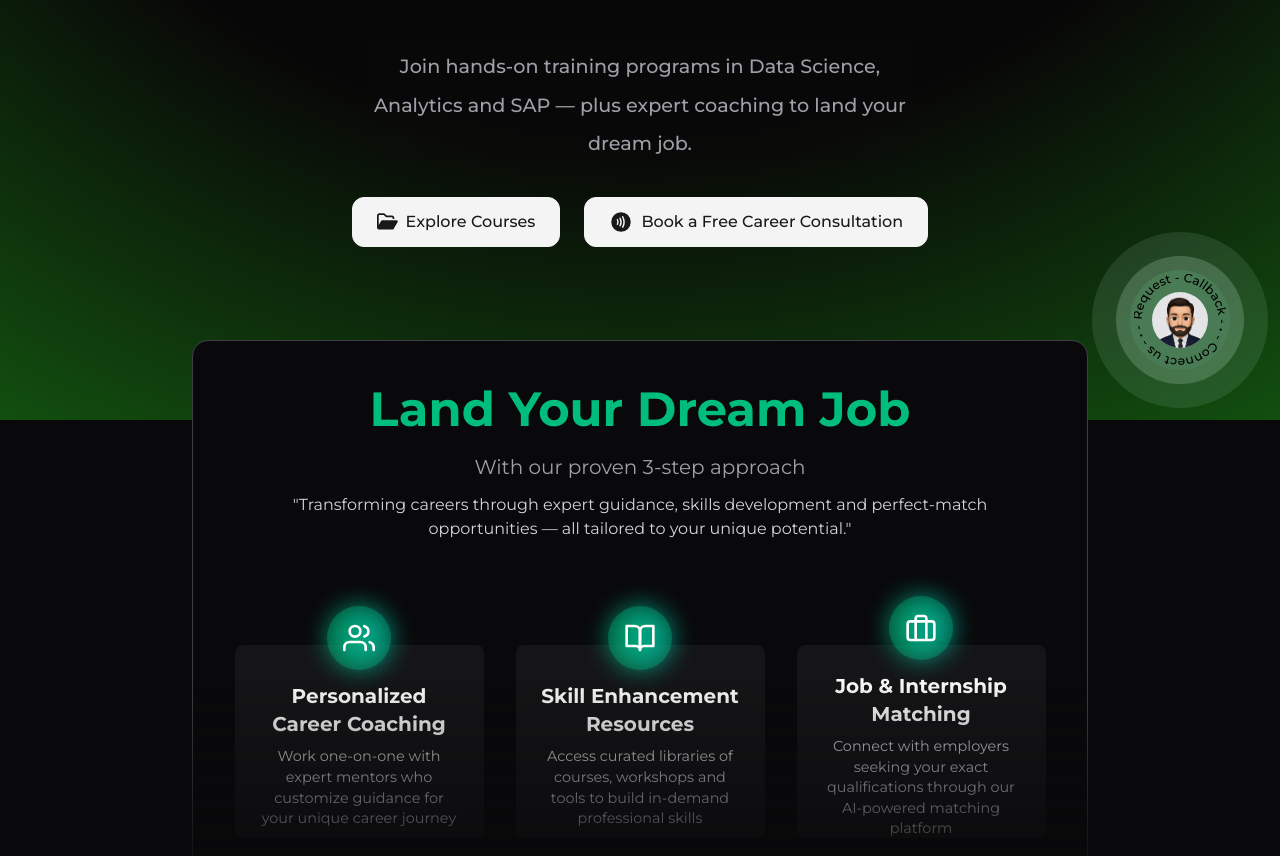
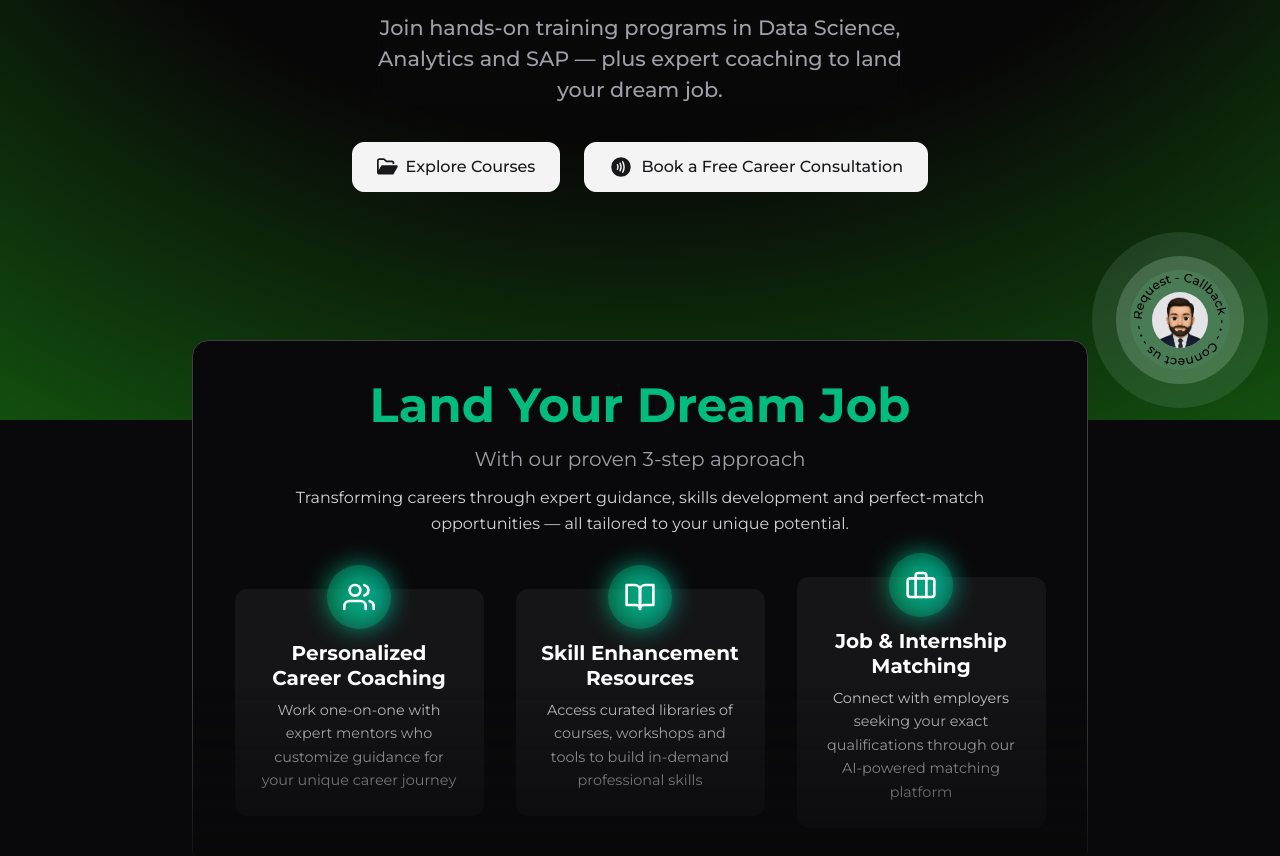
Before and after one commit to shra1w/techtoniclab, a Next.js app: page / in a window 1280 px wide. Shown: the part 380-1236 px from the top of the page. Built offline with nearby package versions, Linux system fonts and the light colour scheme.

Commit message:
New ui chnages

```diff
--- a/src/app/Components/HeroSectionBg.js
+++ b/src/app/Components/HeroSectionBg.js
@@ -23,12 +23,12 @@ export default function RadialGradientSection(){
      },[])
 
     return(
-        <div className=" w-full h-full relative ">
+        <div className=" w-full h-[140vh] md:h-screen relative ">
          <motion.section
         style={{
             backgroundImage:backgrounRadial
         }}
-         className=" w-full h-full py-20  ">
+         className=" w-full h-screen  py-20  ">
 
 <HeroSectionContent currentColor={currentColor}/>
 
--- a/src/app/Components/HeroSectionContent.js
+++ b/src/app/Components/HeroSectionContent.js
@@ -11,7 +11,7 @@ export default function HeroSectionContent({
     const textColor = useMotionTemplate`${currentColor}`
 
     return(
-        <div className="absolute left-0 top-0 z-10 w-full h-full flex flex-col items-center justify-center gap-4 md:gap-5 lg:gap-6">
+        <div className="absolute left-0 top-0 z-10 w-full h-full flex flex-col items-center pt-[25%] md:pt-[10%] gap-4 md:gap-5 lg:gap-6">
             {/* Desktop/Tablet version - Optimized text sizes */}
             <div className="text-[1.6rem] sm:text-[2.2rem] md:text-[3rem] lg:text-[3.5rem] xl:text-[4.2rem] w-[90%] font-semibold leading-[2rem] sm:leading-[2.5rem] md:leading-[3.2rem] lg:leading-[4rem] xl:leading-[4.5rem] text-center text-zinc-100 hidden sm:flex flex-col gap-1">
                 <div className="overflow-hidden">
--- a/src/app/Components/TestimonialSection.js
+++ b/src/app/Components/TestimonialSection.js
@@ -3,10 +3,9 @@ import React, { useState, useEffect } from 'react';
 import { motion, AnimatePresence } from 'framer-motion';
 import { FaUserTie } from "react-icons/fa";
 
-// Make sure all testimonials have the correct ID that matches their index + 1
 const testimonials = [
   {
-    id: 1, // First testimonial (index 0)
+    id: 1,
     content: "Thanks to Techtonic Lab's expert training and strong industry connections, I got placed at InfoKrafts in no time!",
     rating: 5,
     name: "Pranal Rewatkar",
@@ -15,7 +14,7 @@ const testimonials = [
     image: "/api/placeholder/40/40"
   },
   {
-    id: 2, // Second testimonial (index 1)
+    id: 2,
     content: "Techtonic Lab has helped me restart my career after a long career gap.",
     rating: 5,
     name: "Chinmay Pande",
@@ -24,7 +23,7 @@ const testimonials = [
     image: "/api/placeholder/40/40"
   },
   {
-    id: 3, // Third testimonial (index 2)
+    id: 3,
     content: "I am very much thankfull to techtonic lab for helping me to get into real quick with non IT background.",
     rating: 5,
     name: "Avinash Bawane",
@@ -33,10 +32,10 @@ const testimonials = [
     image: "/api/placeholder/40/40"
   },
   {
-    id: 4, // Fourth testimonial (index 3)
+    id: 4,
     content: "I was a Home Maker and from Non-IT Education background. Techtonic Lab helped me get start my journey in IT in Nagpur. The technical training and corporate grooming is planned in such way that it will make you Hero from Zero.",
     rating: 5,
-    name: "Rupali Tekade", // Fixed the extra space in the name
+    name: "Rupali Tekade",
     company: "GIF Technologies",
     package: "",
     image: "/api/placeholder/40/40"
@@ -44,20 +43,15 @@ const testimonials = [
 ];
 
 const TestimonialCarousel = () => {
-  // Start with the first testimonial (index 0)
   const [currentIndex, setCurrentIndex] = useState(0);
 
-  // Add this function to manually navigate between testimonials
   const goToTestimonial = (index) => {
     setCurrentIndex(index);
   };
 
   useEffect(() => {
-    // Auto-advance the carousel every 5 seconds
-    // Explicitly log each transition to ensure all testimonials are shown
     const interval = setInterval(() => {
       setCurrentIndex((prevIndex) => {
-        // Simple modulo operation to cycle through all testimonials
         const nextIndex = (prevIndex + 1) % testimonials.length;
         console.log(`Moving from testimonial ${prevIndex+1} to ${nextIndex+1}`);
         return nextIndex;
@@ -70,18 +64,29 @@ const TestimonialCarousel = () => {
   const currentTestimonial = testimonials[currentIndex];
 
   return (
-    <div className="flex flex-col items-center justify-center min-h-screen bg-zinc-950 px-4 py-16">
-        <h1 className='uppercase font-medium mb-3 text-white'>Testimonials</h1>
-        <div className='w-[90%] text-[2rem] md:text-[5rem] md:w-[60%] font-semibold text-center leading-[3rem] md:leading-[5rem] mb-[10vh] text-white'>Real Stories. Real Impact. Zero Hype.</div>
-      <div className="max-w-2xl w-full mx-auto">
-        {/* Rating Display */}
-        <div className="flex flex-col items-center mb-8">
-          <div className="text-2xl font-bold text-white mb-1">{currentTestimonial.rating.toFixed(1)}</div>
-          <div className="flex">
+    <div className="flex flex-col items-center justify-center min-h-screen bg-zinc-950 px-4 sm:px-6 lg:px-8 py-8 sm:py-12 lg:py-16">
+      {/* Header Section - Responsive */}
+      <h1 className='uppercase font-medium mb-2 sm:mb-3 text-white text-xs sm:text-sm tracking-wider'>
+        Testimonials
+      </h1>
+
+      {/* Title - Fully Responsive with proper line heights */}
+      <div className='w-full sm:w-[90%] md:w-[80%] lg:w-[60%] text-2xl sm:text-3xl md:text-4xl lg:text-5xl xl:text-6xl font-semibold text-center leading-tight sm:leading-tight md:leading-tight lg:leading-tight mb-8 sm:mb-12 md:mb-16 lg:mb-20 text-white px-2'>
+        Real Stories. Real Impact. Zero Hype.
+      </div>
+
+      {/* Main Carousel Container */}
+      <div className="max-w-4xl w-full mx-auto">
+        {/* Rating Display - Responsive spacing */}
+        <div className="flex flex-col items-center mb-6 sm:mb-8">
+          <div className="text-xl sm:text-2xl font-bold text-white mb-1">
+            {currentTestimonial.rating.toFixed(1)}
+          </div>
+          <div className="flex gap-0.5 sm:gap-1">
             {[...Array(5)].map((_, i) => (
               <svg
                 key={i}
-                className="w-5 h-5 text-yellow-400"
+                className="w-4 h-4 sm:w-5 sm:h-5 text-yellow-400"
                 fill="currentColor"
                 viewBox="0 0 20 20"
               >
@@ -89,11 +94,13 @@ const TestimonialCarousel = () => {
               </svg>
             ))}
           </div>
-          <div className="text-xs text-gray-400 mt-1">Student Success Stories</div>
+          <div className="text-[10px] sm:text-xs text-gray-400 mt-1">
+            Student Success Stories
+          </div>
         </div>
 
-        {/* Testimonial Content */}
-        <div className="relative h-64 w-full">
+        {/* Testimonial Content - Dynamic height based on content */}
+        <div className="relative min-h-[280px] sm:min-h-[240px] md:min-h-[220px] w-full mb-6 sm:mb-8">
           <AnimatePresence mode="wait">
             <motion.div
               key={currentTestimonial.id}
@@ -101,29 +108,42 @@ const TestimonialCarousel = () => {
               animate={{ opacity: 1, y: 0 }}
               exit={{ opacity: 0, y: -20 }}
               transition={{ duration: 0.5 }}
-              className="absolute w-full h-full"
+              className="absolute w-full"
             >
-              <div className="bg-emerald-500/30 bg-opacity-10 border border-emerald-700 border-opacity-20 rounded-lg p-8 text-center relative overflow-hidden">
-                <h1 className='text-[1.4rem] font-semibold mb-3 text-emerald-400'>
-                  {`Placed at ${currentTestimonial.company} ${currentTestimonial.package ? `• ${currentTestimonial.package}` : ''}`}
+              <div className="bg-emerald-500/30 bg-opacity-10 border border-emerald-700 border-opacity-20 rounded-lg p-4 sm:p-6 md:p-8 text-center relative overflow-hidden">
+                {/* Company and Package - Responsive text */}
+                <h1 className='text-base sm:text-lg md:text-xl lg:text-2xl font-semibold mb-3 sm:mb-4 text-emerald-400 leading-snug px-2'>
+                  {`Placed at ${currentTestimonial.company}${currentTestimonial.package ? ` • ${currentTestimonial.package}` : ''}`}
                 </h1>
-                <p className="text-white text-lg mb-4">&quot;{currentTestimonial.content}&quot;</p>
-                <div className="text-emerald-300 text-sm font-medium">— {currentTestimonial.name}</div>
+
+                {/* Testimonial Content - Responsive text */}
+                <p className="text-white text-sm sm:text-base md:text-lg leading-relaxed mb-3 sm:mb-4 px-2">
+                  &quot;{currentTestimonial.content}&quot;
+                </p>
+
+                {/* Author Name - Responsive text */}
+                <div className="text-emerald-300 text-xs sm:text-sm font-medium">
+                  — {currentTestimonial.name}
+                </div>
               </div>
             </motion.div>
           </AnimatePresence>
         </div>
 
-        {/* Profile Section */}
-        <div className="flex flex-col items-center mt-10">
-          {/* Profile Images Row */}
-          <div className="flex rounded-full items-center justify-center mb-4">
+        {/* Profile Section - Responsive sizing */}
+        <div className="flex flex-col items-center mt-6 sm:mt-8 md:mt-10">
+          {/* Profile Images Row - Responsive icon sizes */}
+          <div className="flex rounded-full items-center justify-center mb-3 sm:mb-4 gap-1 sm:gap-2">
             {testimonials.map((testimonial, index) => {
               const isActive = index === currentIndex;
               return (
-                <div
+                <button
                   key={testimonial.id}
-                  className={`relative mx-1  w-10 h-10 rounded-full grid place-items-center  bg-zinc-100 ${index === currentIndex ? 'z-10' : 'opacity-60 scale-75'}`}
+                  onClick={() => goToTestimonial(index)}
+                  className={`relative w-8 h-8 sm:w-10 sm:h-10 rounded-full grid place-items-center bg-zinc-100 transition-all duration-300 ${
+                    isActive ? 'z-10 scale-100' : 'opacity-60 scale-75'
+                  } hover:opacity-100 focus:outline-none focus:ring-2 focus:ring-emerald-400`}
+                  aria-label={`View testimonial from ${testimonial.name}`}
                 >
                   <motion.div
                     animate={{
@@ -133,44 +153,42 @@ const TestimonialCarousel = () => {
                     }}
                     transition={{ duration: 0.3 }}
                   >
-                   <FaUserTie className=' text-[1.4rem] text-zinc-950'/>
+                    <FaUserTie className='text-base sm:text-xl md:text-2xl text-zinc-950'/>
                     {isActive && (
                       <motion.div
                         layoutId="activeIndicator"
-                        className="absolute -bottom-1 left-1/2 transform -translate-x-1/2 w-2 h-2 bg-emerald-400 rounded-full"
+                        className="absolute -bottom-1 left-1/2 transform -translate-x-1/2 w-1.5 h-1.5 sm:w-2 sm:h-2 bg-emerald-400 rounded-full"
                       />
                     )}
                   </motion.div>
-                </div>
+                </button>
               );
             })}
           </div>
 
-          {/* Current User Name */}
+          {/* Current User Name - Responsive text */}
           <motion.div
             key={`name-${currentTestimonial.id}`}
             initial={{ opacity: 0 }}
             animate={{ opacity: 1 }}
             exit={{ opacity: 0 }}
             transition={{ duration: 0.3 }}
-            className="text-white font-medium"
+            className="text-white font-medium text-sm sm:text-base text-center px-4"
           >
             {currentTestimonial.name}
           </motion.div>
         </div>
 
-        {/* Indicator Dots - clickable for manual navigation */}
-        <div className="flex justify-center mt-3">
+        {/* Indicator Dots - Responsive sizing and spacing */}
+        <div className="flex justify-center mt-4 sm:mt-5 gap-1.5 sm:gap-2">
           {testimonials.map((_, index) => (
-            <motion.div
+            <button
               key={index}
-              className={`w-2 h-2 mx-1 rounded-full ${currentIndex === index ? 'bg-emerald-400' : 'bg-gray-600'} cursor-pointer`}
-              animate={{
-                scale: currentIndex === index ? 1.2 : 1,
-                backgroundColor: currentIndex === index ? '#34D399' : '#4B5563'
-              }}
-              transition={{ duration: 0.3 }}
-              onClick={() => goToTestimonial(index)} // Enable clicking dots to navigate
+              onClick={() => goToTestimonial(index)}
+              className={`w-1.5 h-1.5 sm:w-2 sm:h-2 rounded-full transition-all duration-300 ${
+                currentIndex === index ? 'bg-emerald-400 scale-125' : 'bg-gray-600 hover:bg-gray-500'
+              } focus:outline-none focus:ring-2 focus:ring-emerald-400 focus:ring-offset-2 focus:ring-offset-zinc-950`}
+              aria-label={`Go to testimonial ${index + 1}`}
             />
           ))}
         </div>
--- a/src/app/Components/TextGenratingEffect.js
+++ b/src/app/Components/TextGenratingEffect.js
@@ -28,7 +28,7 @@ export const TextGenerateEffect = ({
           return (
             <motion.span
               key={word + idx}
-              className=" opacity-0 text-[1.2rem] leading-2"
+              className=" opacity-0 leading-2"
               style={{
                 filter: filter ? "blur(10px)" : "none",
               }}>
@@ -44,7 +44,7 @@ export const TextGenerateEffect = ({
     <div className={cn("font-medium text-zinc-400 md:w-[60%] text-center w-[95%] ", className)}>
       <div className="mt-4">
         <div
-          className=" text-[0.9rem] sm:text-[1.1rem] md:text-[1.3rem] backdrop-blur-sm bg-zinc-900/10 xl:text-[1.6rem]  ">
+          className=" text-[0.9rem] sm:text-[1rem] md:text-[1.2rem] backdrop-blur-sm bg-zinc-900/10 xl:text-[1.3rem]  ">
           {renderWords()}
         </div>
       </div>
--- a/src/app/Components/ThreeStepsSection.js
+++ b/src/app/Components/ThreeStepsSection.js
@@ -5,7 +5,7 @@ import { motion, useAnimation, useInView } from 'framer-motion';
 export default function ThreeStepSection() {
   const controls = useAnimation();
   const containerRef = React.useRef(null);
-  const inView = useInView(containerRef, { amount: 0.4 }); // Trigger when 40% in view
+  const inView = useInView(containerRef, { amount: 0.3 }); // Better for mobile
 
   useEffect(() => {
     if (inView) {
@@ -19,10 +19,10 @@ export default function ThreeStepSection() {
     visible: {
       scaleX: 1,
       transition: {
-        duration: 0.9,
+        duration: 0.7,
         ease: "easeInOut",
         when: "beforeChildren",
-        staggerChildren: 0.3
+        staggerChildren: 0.15
       }
     }
   };
@@ -34,28 +34,26 @@ export default function ThreeStepSection() {
       opacity: 1,
       y: 0,
       transition: {
-        duration: 0.5,
+        duration: 0.4,
         ease: "easeOut"
       }
     }
   };
 
-  // Card animation with scale overshoot
+  // Card animation with spring
   const cardVariants = {
     hidden: { scale: 0, opacity: 0 },
     visible: {
       scale: 1,
       opacity: 1,
-      y: 0,
-      // transition: {
-      //   type: "spring",
-      //   stiffness: 300,
-      //   damping: 15,
-      //   mass: 1.2,       // Increased from 1
-      //   duration: 0.8
-      // }
+      transition: {
+        type: "spring",
+        stiffness: 280,
+        damping: 20,
+        mass: 0.8,
+        duration: 0.6
+      }
     },
-
   };
 
   // Step data with titles and descriptions
@@ -65,7 +63,7 @@ export default function ThreeStepSection() {
       title: "Personalized Career Coaching",
       description: "Work one-on-one with expert mentors who customize guidance for your unique career journey",
       icon: (
-        <svg className="w-8 h-8" xmlns="http://www.w3.org/2000/svg" viewBox="0 0 24 24" fill="none" stroke="currentColor" strokeWidth="2" strokeLinecap="round" strokeLinejoin="round">
+        <svg className="w-6 h-6 sm:w-7 sm:h-7 md:w-8 md:h-8" xmlns="http://www.w3.org/2000/svg" viewBox="0 0 24 24" fill="none" stroke="currentColor" strokeWidth="2" strokeLinecap="round" strokeLinejoin="round">
           <path d="M17 21v-2a4 4 0 0 0-4-4H5a4 4 0 0 0-4 4v2"></path>
           <circle cx="9" cy="7" r="4"></circle>
           <path d="M23 21v-2a4 4 0 0 0-3-3.87"></path>
@@ -78,7 +76,7 @@ export default function ThreeStepSection() {
       title: "Skill Enhancement Resources",
       description: "Access curated libraries of courses, workshops and tools to build in-demand professional skills",
       icon: (
-        <svg className="w-8 h-8" xmlns="http://www.w3.org/2000/svg" viewBox="0 0 24 24" fill="none" stroke="currentColor" strokeWidth="2" strokeLinecap="round" strokeLinejoin="round">
+        <svg className="w-6 h-6 sm:w-7 sm:h-7 md:w-8 md:h-8" xmlns="http://www.w3.org/2000/svg" viewBox="0 0 24 24" fill="none" stroke="currentColor" strokeWidth="2" strokeLinecap="round" strokeLinejoin="round">
           <path d="M2 3h6a4 4 0 0 1 4 4v14a3 3 0 0 0-3-3H2z"></path>
           <path d="M22 3h-6a4 4 0 0 0-4 4v14a3 3 0 0 1 3-3h7z"></path>
         </svg>
@@ -89,7 +87,7 @@ export default function ThreeStepSection() {
       title: "Job & Internship Matching",
       description: "Connect with employers seeking your exact qualifications through our AI-powered matching platform",
       icon: (
-        <svg className="w-8 h-8" xmlns="http://www.w3.org/2000/svg" viewBox="0 0 24 24" fill="none" stroke="currentColor" strokeWidth="2" strokeLinecap="round" strokeLinejoin="round">
+        <svg className="w-6 h-6 sm:w-7 sm:h-7 md:w-8 md:h-8" xmlns="http://www.w3.org/2000/svg" viewBox="0 0 24 24" fill="none" stroke="currentColor" strokeWidth="2" strokeLinecap="round" strokeLinejoin="round">
           <rect x="2" y="7" width="20" height="14" rx="2" ry="2"></rect>
           <path d="M16 21V5a2 2 0 0 0-2-2h-4a2 2 0 0 0-2 2v16"></path>
         </svg>
@@ -98,47 +96,56 @@ export default function ThreeStepSection() {
   ];
 
   return (
-    <div ref={containerRef} className="absolute top-[80%] md:top-[90%] mask-b-from-60% w-full h-[55rem] md:h-[35rem] flex items-center justify-center overflow-hidden">
+    <div ref={containerRef} className="absolute top-[60%] md:top-[90%] mask-b-from-60% w-full min-h-[45rem] sm:min-h-[35rem] md:h-[35rem] flex items-center justify-center overflow-hidden pb-8">
       <motion.div
-        className="w-[95%] md:w-[90%] lg:w-[80%] xl:w-[70%] h-full bg-zinc-950 rounded-2xl border border-zinc-700 p-4 md:p-8"
+        className="w-[95%] md:w-[90%] lg:w-[80%] xl:w-[70%] h-full bg-zinc-950 rounded-xl md:rounded-2xl border border-zinc-700 p-3 sm:p-4 md:p-8"
         variants={containerVariants}
         initial="hidden"
         animate={controls}
       >
+        {/* Header Section */}
         <motion.div
-          className="text-center mb-6 md:mb-10 text-white"
+          className="text-center mb-4 sm:mb-6 md:mb-10 text-white px-2"
           variants={textVariants}
         >
-          <h2 className="text-[1.8rem] sm:text-[2rem] md:text-[2.2rem] lg:text-[2.5rem] xl:text-[3rem] text-emerald-500 font-bold mb-1 md:mb-2">Land Your Dream Job</h2>
-          <h3 className="text-[0.8rem] sm:text-[0.9rem] md:text-xl mb-2 md:mb-3 text-zinc-400">With our proven 3-step approach</h3>
-          <p className="text-zinc-300 text-sm sm:text-base max-w-3xl mx-auto">
-          &quot;Transforming careers through expert guidance, skills development
-
-           and perfect-match opportunities — all tailored to your unique potential.&quot;
+          <h2 className="text-xl sm:text-2xl md:text-[2.2rem] lg:text-[2.5rem] xl:text-[3rem] text-emerald-500 font-bold mb-1 md:mb-2">
+            Land Your Dream Job
+          </h2>
+          <h3 className="text-xs sm:text-sm md:text-xl mb-1 sm:mb-2 md:mb-3 text-zinc-400">
+            With our proven 3-step approach
+          </h3>
+          <p className="text-zinc-300 text-[0.7rem] sm:text-xs md:text-sm lg:text-base max-w-3xl mx-auto leading-relaxed">
+            Transforming careers through expert guidance, skills development and perfect-match opportunities — all tailored to your unique potential.
           </p>
         </motion.div>
 
-        <div className="flex flex-col sm:flex-row items-center sm:justify-center gap-4 sm:gap-6 md:gap-8 h-[65%] mt-8">
+        {/* Cards Container - Mobile Optimized */}
+        <div className="flex flex-col sm:flex-row items-center sm:justify-center gap-10 sm:gap-4 md:gap-6 lg:gap-8 mt-6 sm:mt-8">
           {steps.map((step, index) => (
             <motion.div
               key={index}
-              className="w-[90%] sm:w-[45%] md:w-[30%] h-auto sm:h-[60%] rounded-lg flex flex-col items-center justify-center text-white bg-zinc-900/80 p-4 md:p-6 mb-4 sm:mb-0 relative transition-all duration-300 hover:bg-zinc-800/30 group"
+              className="w-[85%] max-w-[280px] sm:w-[48%] sm:max-w-none md:w-[32%] lg:w-[30%] min-h-[160px] sm:min-h-[180px] md:min-h-[200px] rounded-lg md:rounded-xl flex flex-col items-center justify-start text-white bg-zinc-900/80 p-3 sm:p-4 md:p-6 relative transition-all duration-300 hover:bg-zinc-800/30 group"
               variants={cardVariants}
-
             >
-              {/* Icon positioned outside the box */}
-              <div className="w-16 h-16 shrink-0 rounded-full bg-emerald-500/20 flex items-center justify-center mb-3 relative -mt-12 group-hover:scale-110 transition-all duration-300">
+              {/* Icon positioned outside the box - Smaller on mobile */}
+              <div className="w-12 h-12 sm:w-14 sm:h-14 md:w-16 md:h-16 shrink-0 rounded-full bg-emerald-500/20 flex items-center justify-center mb-2 sm:mb-3 relative -mt-8 sm:-mt-10 md:-mt-12 group-hover:scale-110 transition-all duration-300">
                 {/* Glowing effect */}
                 <div className="absolute inset-0 rounded-full bg-emerald-500/30 animate-pulse"></div>
                 <div className="absolute inset-0 rounded-full bg-gradient-to-r from-emerald-500 to-teal-400 blur-md opacity-70 group-hover:opacity-100 transition-opacity duration-300"></div>
 
                 {/* Icon container */}
-                <div className="relative z-10 text-white w-10 h-10 flex items-center justify-center">
+                <div className="relative z-10 text-white w-8 h-8 sm:w-9 sm:h-9 md:w-10 md:h-10 flex items-center justify-center">
                   {step.icon}
                 </div>
               </div>
-              <h4 className="text-lg md:text-xl font-bold mb-2 text-center">{step.title}</h4>
-              <p className="text-zinc-300 text-sm md:text-[0.9rem] text-center">{step.description}</p>
+
+              {/* Card Content - Smaller text on mobile */}
+              <h4 className="text-sm sm:text-base md:text-lg lg:text-xl font-bold mb-1.5 sm:mb-2 text-center leading-tight">
+                {step.title}
+              </h4>
+              <p className="text-zinc-300 text-[0.7rem] sm:text-xs md:text-sm lg:text-[0.9rem] text-center leading-relaxed">
+                {step.description}
+              </p>
             </motion.div>
           ))}
         </div>
--- a/src/app/Components/TrustedPartners.js
+++ b/src/app/Components/TrustedPartners.js
@@ -39,7 +39,7 @@ const LogoCarousel = ({ logos, direction, speed }) => {
   return (
     <div className="relative w-full overflow-hidden" ref={containerRef}>
       {/* Left fade mask */}
-      <div className={`absolute top-0 left-0 h-full z-10 md:bg-gradient-to-r from-white to-transparent ${direction === "left" ? "w-[20vw]" : "w-[10vw]"}`}></div>
+      <div className={`absolute top-0 left-0 h-full z-10 md:bg-gradient-to-r from-zinc-100 to-transparent ${direction === "left" ? "w-[20vw]" : "w-[10vw]"}`}></div>
 
       <motion.div
         className="flex items-center"
@@ -66,7 +66,7 @@ const LogoCarousel = ({ logos, direction, speed }) => {
       </motion.div>
 
       {/* Right fade mask */}
-      <div className={`absolute top-0 right-0 h-full z-10 md:bg-gradient-to-l from-white to-transparent ${direction === "left" ? "w-[20vw]" : "w-[10vw]"}`}></div>
+      <div className={`absolute top-0 right-0 h-full z-10 md:bg-gradient-to-l from-zinc-100 to-transparent ${direction === "left" ? "w-[20vw]" : "w-[10vw]"}`}></div>
     </div>
   );
 };
@@ -109,7 +109,6 @@ const TrustedPartners = () => {
 
   return (
     <div className="w-full py-16 bg-zinc-100">
-      {/* <Image src={bankOfAmerica} className='w-32 ' alt="dsasd" /> */}
       <div className="container mx-auto px-4">
         {/* Heading Section */}
         <div className="text-center mb-16">
```
Also changed, not shown: src/app/Components/ContactUsSection.jsx (added, +64 -0 lines), src/app/page.js (+6 -4 lines).
